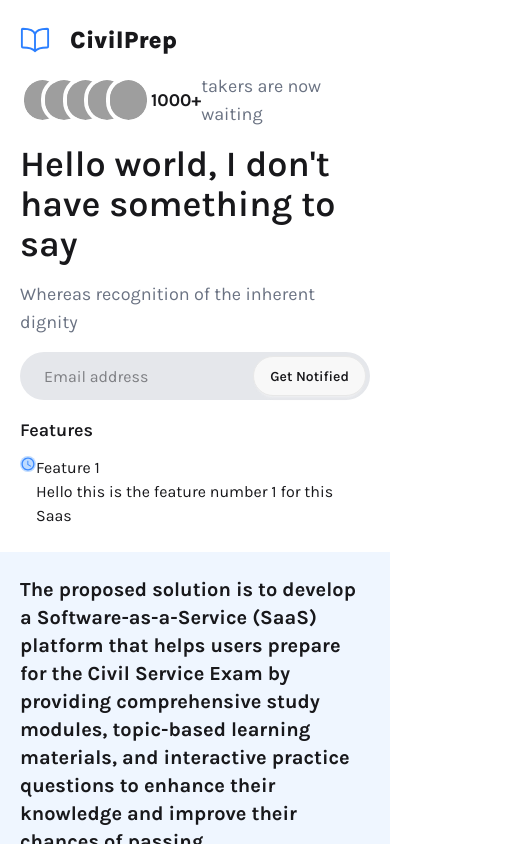
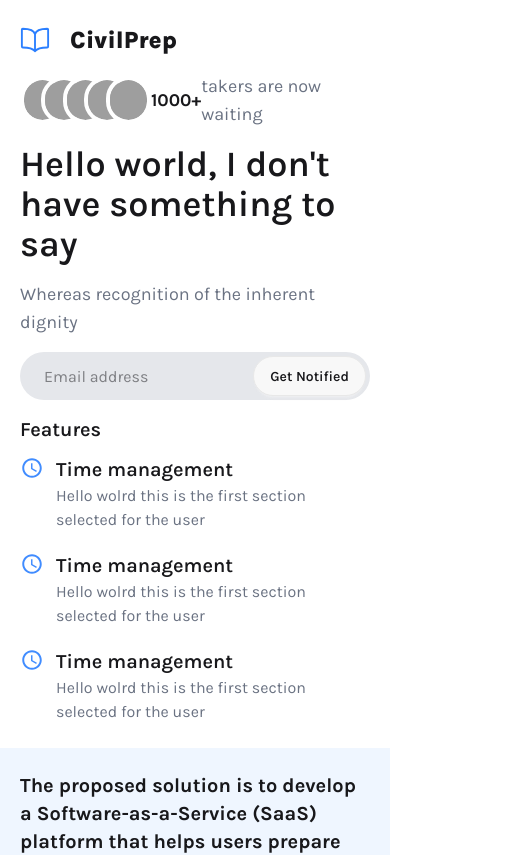
Before and after one commit to urkiddennn/CivilPrep-Waitlist, a React (Vite) app: page / in a window 390 px wide. Shown: the top 855 px of the page, 525 px wide, since content can reach past the window. Built offline with nearby package versions, Linux system fonts and the light colour scheme; grey boxes are pictures that could not be loaded.

Commit message:
Fix: Fix responsiveness

```diff
--- a/src/App.jsx
+++ b/src/App.jsx
@@ -4,7 +4,7 @@ import RightSplit from "./components/RightSplit";
 function App() {
   return (
     <div
-      className="w-full h-screen flex sm:flex-row flex-col overflow-hidden"
+      className="w-full h-screen flex sm:flex-row flex-col sm:overflow-clip"
       data-theme="light"
     >
       <LeftSplit />
--- a/src/components/LeftSplit.jsx
+++ b/src/components/LeftSplit.jsx
@@ -18,17 +18,43 @@ const LeftSplit = () => {
         Whereas recognition of the inherent dignity
       </p>
       <InputEmail />
-      <div className="flex flex-col justify-start items-start gap-3 w-auto">
-        <h1 className="text-lg font-semibold">Features</h1>
-        <div className="flex justify-start items-start float-start">
-          <div className="bg-blue-200 rounded-full w-auto">
-            <IoMdTime className="text-blue-500" />
-          </div>
-          <div>
-            <h1>Feature 1</h1>
-            <p>Hello this is the feature number 1 for this Saas</p>
-          </div>
-        </div>
+      <div className="flex flex-col justify-start items-start gap-3 w-full">
+        <h1 className="text-xl font-semibold">Features</h1>
+        <ul className="w-full flex flex-col gap-5">
+          <li className="w-full flex gap-3">
+            <div className=" w-auto flex justify-center items-start float-start gap-3">
+              <IoMdTime className="text-blue-500 size-6" />
+            </div>
+            <div className="flex flex-col text-start justify-center items-start">
+              <h1 className="text-xl font-semibold">Time management</h1>
+              <p className="text-gray-500">
+                Hello wolrd this is the first section selected for the user
+              </p>
+            </div>
+          </li>
+          <li className="w-full flex gap-3">
+            <div className=" w-auto flex justify-center items-start float-start gap-3">
+              <IoMdTime className="text-blue-500 size-6" />
+            </div>
+            <div className="flex flex-col text-start justify-center items-start">
+              <h1 className="text-xl font-semibold">Time management</h1>
+              <p className="text-gray-500">
+                Hello wolrd this is the first section selected for the user
+              </p>
+            </div>
+          </li>
+          <li className="w-full flex gap-3">
+            <div className=" w-auto flex justify-center items-start float-start gap-3">
+              <IoMdTime className="text-blue-500 size-6" />
+            </div>
+            <div className="flex flex-col text-start justify-center items-start">
+              <h1 className="text-xl font-semibold">Time management</h1>
+              <p className="text-gray-500">
+                Hello wolrd this is the first section selected for the user
+              </p>
+            </div>
+          </li>
+        </ul>
       </div>
     </div>
   );
```
